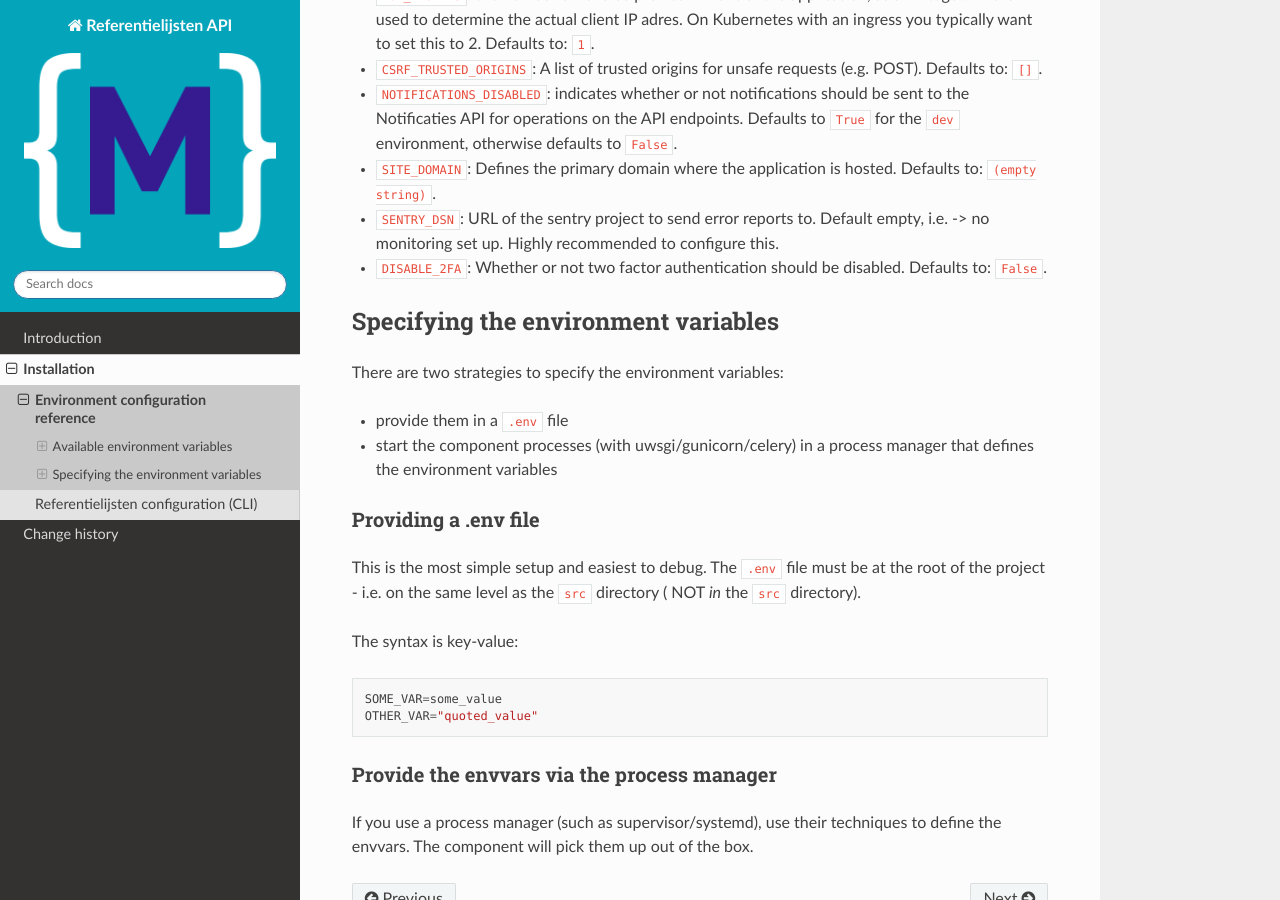
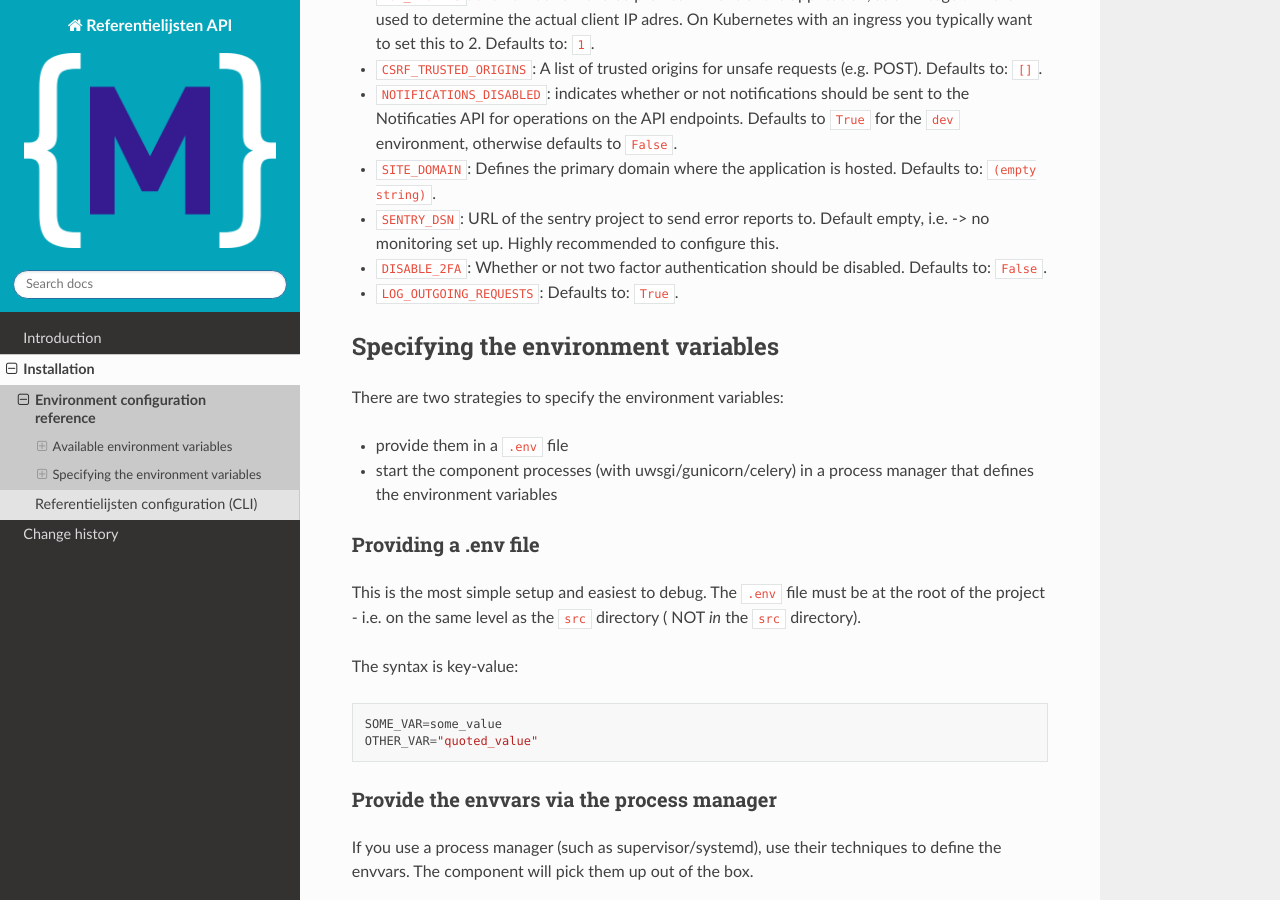
Before and after one commit to maykinmedia/referentielijsten, a Sphinx documentation site: the page built from docs/installation/config.rst, in a window 1280 px wide and 900 px high, scrolled down 3165 px. Built offline with Sphinx 7.4.7 and the Read the Docs theme 3.1.0, drawn with Linux system fonts in a browser that asks for light colours; some of the changed lines change nothing that is shown.

Commit message:
:memo: [#88] update docs

```diff
--- a/docs/installation/config.rst
+++ b/docs/installation/config.rst
@@ -38,7 +38,7 @@
 -------
 
 * ``LOG_STDOUT``: whether to log to stdout or not. Defaults to: ``True``.
-* ``LOG_LEVEL``: control the verbosity of logging output. Available values are ``CRITICAL``, ``ERROR``, ``WARNING``, ``INFO`` and ``DEBUG``. Defaults to: ``WARNING``.
+* ``LOG_LEVEL``: control the verbosity of logging output. Available values are ``CRITICAL``, ``ERROR``, ``WARNING``, ``INFO`` and ``DEBUG``. Defaults to: ``INFO``.
 * ``LOG_QUERIES``: enable (query) logging at the database backend level. Note that you must also set ``DEBUG=1``, which should be done very sparingly!. Defaults to: ``False``.
 * ``LOG_REQUESTS``: enable logging of the outgoing requests. This must be enabled along with `LOG_OUTGOING_REQUESTS_DB_SAVE` to save outgoing request logs in the database. Defaults to: ``False``.
 * ``LOG_OUTGOING_REQUESTS_EMIT_BODY``: Whether or not outgoing request bodies should be logged. Defaults to: ``True``.
@@ -103,6 +103,7 @@
 * ``SITE_DOMAIN``: Defines the primary domain where the application is hosted. Defaults to: ``(empty string)``.
 * ``SENTRY_DSN``: URL of the sentry project to send error reports to. Default empty, i.e. -> no monitoring set up. Highly recommended to configure this.
 * ``DISABLE_2FA``: Whether or not two factor authentication should be disabled. Defaults to: ``False``.
+* ``LOG_OUTGOING_REQUESTS``:  Defaults to: ``True``.
 
 
 
```
